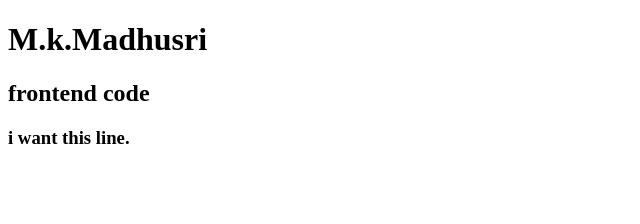
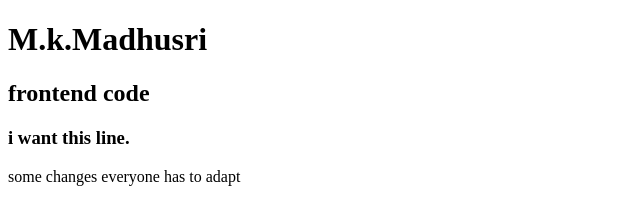
Before and after one commit to madhusrik10/samplepro, a plain HTML site: page index.html in a window 1280 px wide. Shown: the whole page, without its empty margins (0-640 px from the left). Drawn offline with Linux system fonts and the light colour scheme.

Commit message:
Update index.html

```diff
--- a/index.html
+++ b/index.html
@@ -9,5 +9,6 @@
     <h1> M.k.Madhusri</h1>
     <h2>frontend code</h2>
     <h3> i want this line.</h3>
+    some changes everyone has to adapt
 </body>
 </html>
```
